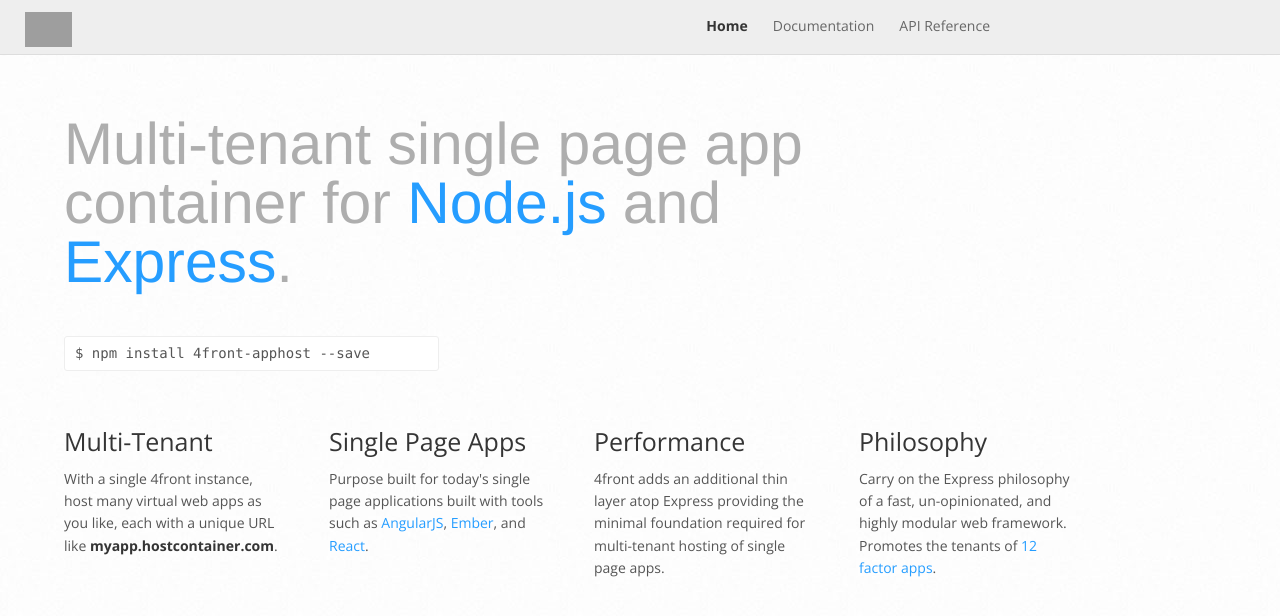
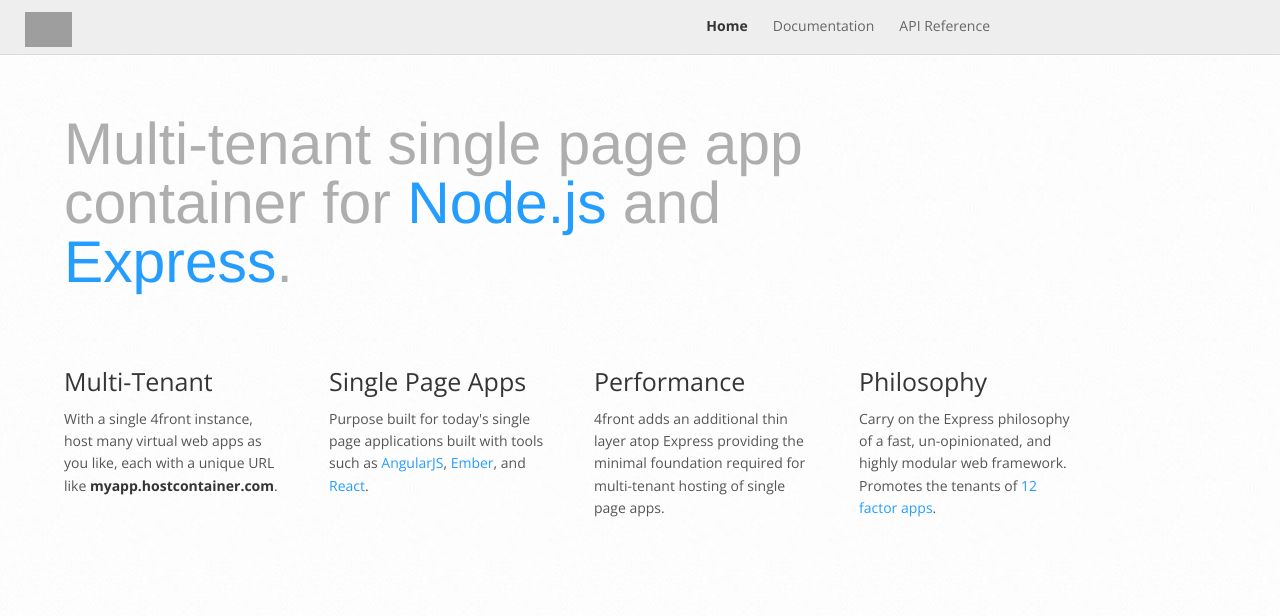
Before and after one commit to 4front/website, a Jekyll site: the page built from index.html, in a window 1280 px wide. Shown: the top 616 px of the page. Built offline with Jekyll 4.4.1, drawn with Linux system fonts in a browser that asks for light colours; nearby versions of some CDN libraries; grey boxes are pictures that could not be loaded.

Commit message:
Commenting out npm intall command for now

```diff
--- a/index.html
+++ b/index.html
@@ -9,7 +9,7 @@
 	<div id="overlay"></div>
 	<section id="description"><span class="description">Multi-tenant single page app container for <a href="http://nodejs.org">Node.js</a> and <a href="http://expressjs.com">Express</a>.</span>
 	</section>
-	<div id="install-command">$ npm install 4front-apphost --save</div>
+	<!--<div id="install-command">$ npm install 4front-apphost --save</div>-->
 
 	<!-- <a href="{% if page.lang == 'en' %}/docs{% else %}/docs-{{ page.lang }}{% endif %}/getting-started.html">Getting Started</a> -->
 </section>
```
